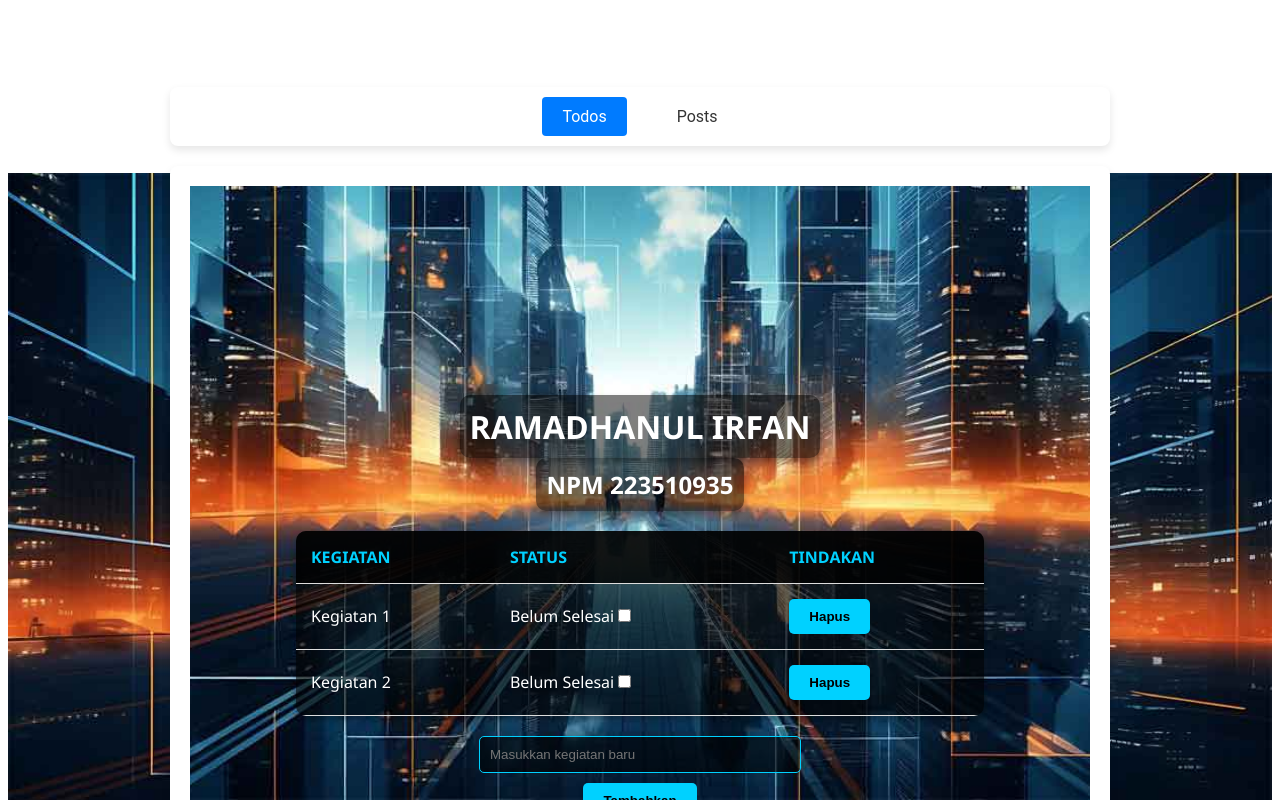
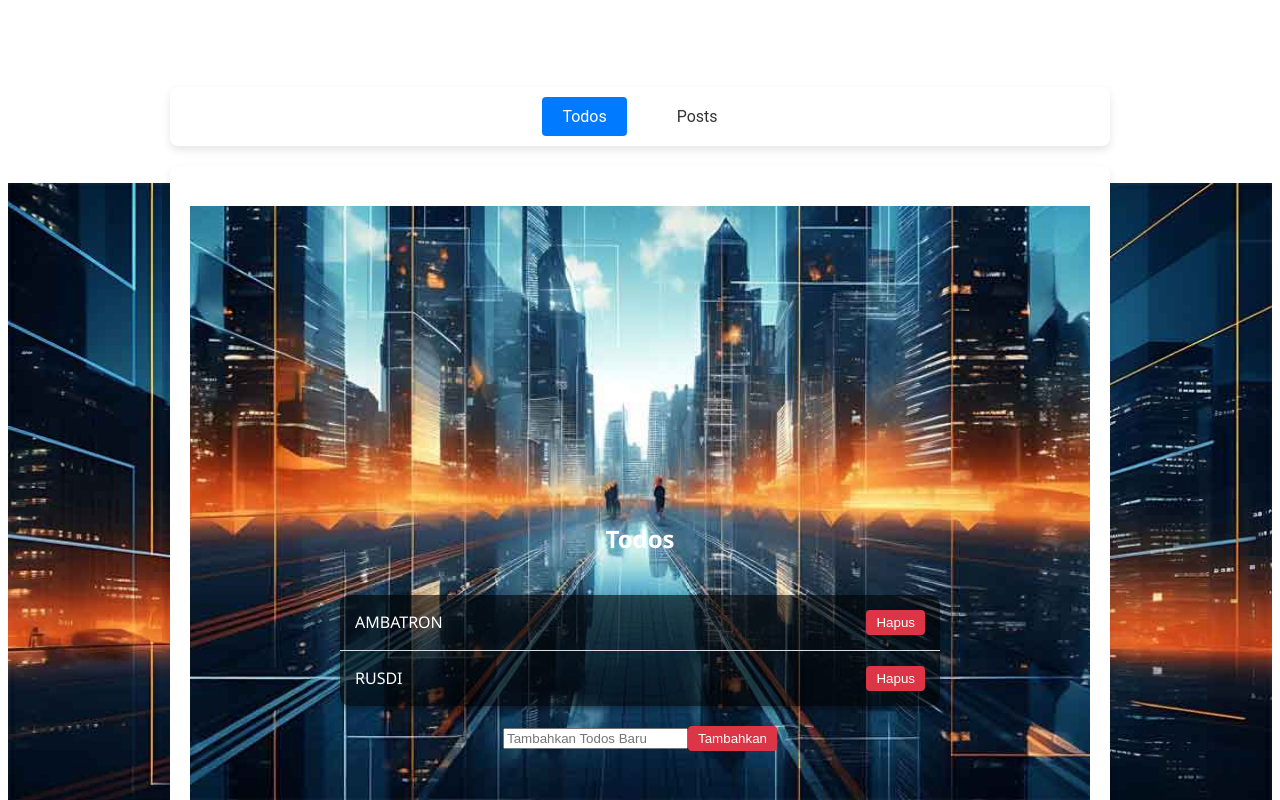
Before and after one commit to ramadhanulirfan77/223510935-UASPBK, a Vue app: page / in a window 1280 px wide. Both pictures are taken after a click on the item "Todos". Shown: the top 800 px of the page. Built offline with nearby package versions, Linux system fonts and the light colour scheme.

Commit message:
tugas pertemuan11

```diff
--- a/src/App.vue
+++ b/src/App.vue
@@ -1,15 +1,14 @@
-<!-- App.vue -->
 <template>
   <div class="app-container">
     <h1 class="welcome-text">Selamat Datang di Website Danul</h1>
     <nav>
       <ul>
-        <li @click="selectedMenu = 'todos'" :class="{ active: selectedMenu === 'todos' }">Todos</li>
-        <li @click="selectedMenu = 'posts'" :class="{ active: selectedMenu === 'posts' }">Posts</li>
+        <li @click="selectMenu('todos')" :class="{ active: selectedMenu === 'todos' }">Todos</li>
+        <li @click="selectMenu('posts')" :class="{ active: selectedMenu === 'posts' }">Posts</li>
       </ul>
     </nav>
     <div class="content">
-      <todos v-if="selectedMenu === 'todos'" />
+      <todos v-if="selectedMenu === 'todos'" @removeTodo="removeTodo" />
       <post v-if="selectedMenu === 'posts'" />
     </div>
   </div>
@@ -26,9 +25,16 @@ export default {
   },
   data() {
     return {
-      selectedMenu: '', // Memilih menu aktif: 'todos' atau 'posts'
+      selectedMenu: '',
     };
   },
+  methods: {
+    selectMenu(menu) {
+      this.selectedMenu = menu;
+    },
+    removeTodo() {
+    }
+  }
 };
 </script>
 
--- a/src/components/post.vue
+++ b/src/components/post.vue
@@ -1,13 +1,12 @@
 <template>
   <div class="background">
-    <h1>Users</h1>
-    <select v-model="selectedUser">
-      <option v-for="user in users" :key="user.id" :value="user.id">
-        {{ user.name }}
-      </option>
+    <select v-model="selectedUser" @change="getPosts">
+      <option value="">Pilih Pengguna</option>
+      <option v-for="user in users" :key="user.id" :value="user.id">{{ user.name }}</option>
     </select>
+
     <div v-if="isLoading">Loading posts...</div>
-    <div v-else>
+    <div v-else-if="selectedUser !== ''">
       <h2>Posts</h2>
       <ul>
         <li v-for="post in posts" :key="post.id" class="post-item">
@@ -16,40 +15,44 @@
         </li>
       </ul>
     </div>
+    <div v-else>
+      <p>Silakan pilih pengguna terlebih dahulu.</p>
+    </div>
   </div>
 </template>
 
 <script setup>
-import { ref, watch } from "vue";
+import { ref, watch, defineEmits } from 'vue';
 
+const { emit } = defineEmits();
+
+const posts = ref([]);
+const isLoading = ref(false);
+const selectedUser = ref('');
 const users = ref([]);
-const posts = ref([]);
-const selectedUser = ref(null);
-const isLoading = ref(false);
 
 const getUsers = async () => {
-  const resource = "https://jsonplaceholder.typicode.com/users";
-  const response = await fetch(resource);
+  const response = await fetch('https://jsonplaceholder.typicode.com/users');
   users.value = await response.json();
 };
 
 const getPosts = async () => {
-  if (selectedUser.value !== null) {
+  if (selectedUser.value !== '') {
     posts.value = [];
     isLoading.value = true;
     const response = await fetch(`https://jsonplaceholder.typicode.com/posts?userId=${selectedUser.value}`);
     posts.value = await response.json();
     isLoading.value = false;
+    emit('postsLoaded');
   }
 };
 
+watch(selectedUser, getPosts);
+
 getUsers();
-
-watch(selectedUser, getPosts);
 </script>
 
 <style scoped>
-/* CSS untuk pembungkus utama */
 .background {
   background-image: url(image/bgr.jpg);
   background-repeat: no-repeat;
@@ -66,26 +69,6 @@ watch(selectedUser, getPosts);
   font-family: 'Segoe UI', Tahoma, Geneva, Verdana, sans-serif;
 }
 
-/* Styling untuk heading */
-h1, h2 {
-  margin: 0;
-  padding: 10px;
-  background: rgba(0, 0, 0, 0.5);
-  border-radius: 10px;
-  text-align: center;
-  box-shadow: 0 4px 6px rgba(0, 0, 0, 0.3);
-}
-
-h3 {
-  margin: 0;
-  padding: 10px;
-  background: rgba(0, 0, 0, 0.5);
-  border-radius: 5px;
-  text-align: center;
-  box-shadow: 0 4px 6px rgba(0, 0, 0, 0.3);
-}
-
-/* Styling untuk select dropdown */
 select {
   padding: 10px;
   width: 300px;
@@ -97,7 +80,6 @@ select {
   cursor: pointer;
 }
 
-/* Styling untuk ul dan li */
 ul {
   list-style-type: none;
   padding: 0;
@@ -128,7 +110,6 @@ li p {
   padding: 0;
 }
 
-/* Styling untuk loading text */
 div[if="isLoading"] {
   margin-top: 20px;
   font-size: 18px;
--- a/src/components/todos.vue
+++ b/src/components/todos.vue
@@ -1,85 +1,57 @@
 <template>
-    <!-- Menggunakan div sebagai pembungkus utama -->
-    <div class="background">
-      <h1>RAMADHANUL IRFAN
-      </h1>
-      <h2>NPM 223510935
-      </h2>
-      <!-- Menampilkan kegiatan yang sudah ada dalam sebuah tabel -->
-      <table>
-        <thead>
-          <tr>
-            <th>Kegiatan</th>
-            <th>Status</th>
-            <th>Tindakan</th>
-          </tr>
-        </thead>
-        <tbody>
-          <tr v-for="activity in activities" :key="activity.id" :class="{ completed: activity.completed }">
-            <td>
-              <!-- Jika kegiatan sudah selesai, maka tampilkan dengan coretan -->
-              <span :style="{ 'text-decoration': activity.completed ? 'line-through' : 'none' }">{{ activity.name }}</span>
-            </td>
-            <td>
-              <!-- Jika kegiatan sudah selesai, tampilkan 'Telah Selesai', jika belum, tampilkan 'Belum Selesai' -->
-              <span v-if="activity.completed">Telah Selesai</span>
-              <span v-else>Belum Selesai</span>
-              <input type="checkbox" v-model="activity.completed">
-            </td>
-            <td>
-              <button @click="cancelActivity(activity.id)">Hapus</button>
-            </td>
-          </tr>
-        </tbody>
-      </table>
-
-      <!-- Form untuk menambahkan kegiatan baru -->
-      <form @submit.prevent="addActivity">
-        <input type="text" v-model="newActivity" placeholder="Masukkan kegiatan baru">
+  <div class="todos-container">
+    <h2>Todos</h2>
+    <ul>
+      <li v-for="todo in todos" :key="todo.id" class="todo-item">
+        <span :class="{ completed: todo.completed }">{{ todo.name }}</span>
+        <button @click="removeTodo(todo.id)">Hapus</button>
+      </li>
+    </ul>
+    <form @submit.prevent="addTodo">
+      <input type="text" v-model="newTodo" placeholder="Tambahkan Todos Baru">
       <button type="submit">Tambahkan</button>
     </form>
   </div>
 </template>
 
 <script setup>
-  import { ref } from 'vue';
+import { ref, defineEmits } from 'vue';
 
-  // Data contoh untuk kegiatan
-  const activities = ref([
-    { id: 1, name: 'Kegiatan 1', completed: false },
-    { id: 2, name: 'Kegiatan 2', completed: false }
+const { emit } = defineEmits();
+
+const todos = ref([
+  { id: 1, name: 'AMBATRON', completed: false },
+  { id: 2, name: 'RUSDI', completed: false }
 ]);
 
-  // Kolom input untuk kegiatan baru
-  const newActivity = ref('');
+const newTodo = ref('');
 
-  // Fungsi untuk menambahkan kegiatan baru
-  function addActivity() {
-    if (newActivity.value.trim() !== '') {
-      activities.value.push({ id: Date.now(), name: newActivity.value, completed: false });
-      newActivity.value = '';
+function addTodo() {
+  if (newTodo.value.trim() !== '') {
+    todos.value.push({ id: Date.now(), name: newTodo.value, completed: false });
+    newTodo.value = '';
+    emit('addTodo');
   }
 }
 
-  // Fungsi untuk membatalkan kegiatan
-  function cancelActivity(id) {
-    const index = activities.value.findIndex(activity => activity.id === id);
+function removeTodo(id) {
+  const index = todos.value.findIndex(todo => todo.id === id);
   if (index !== -1) {
-      activities.value.splice(index, 1);
+    todos.value.splice(index, 1);
+    emit('removeTodo');
   }
 }
 </script>
 
 <style scoped>
-/* CSS untuk pembungkus utama */
-.background {
+
+.todos-container {
+  margin-top: 20px;
   background-image: url(image/bgr.jpg);
   background-repeat: no-repeat;
   background-size: cover;
   background-attachment: fixed;
   background-position: center;
-  min-height: 100vh;
-
   min-height: 100vh;
   padding: 20px;
   display: flex;
@@ -90,90 +62,50 @@
   font-family: 'Segoe UI', Tahoma, Geneva, Verdana, sans-serif;
 }
 
-/* Styling untuk heading */
-h1, h2 {
-  margin: 0;
-  padding: 10px;
-  background: rgba(0, 0, 0, 0.5);
+
+.todos-container ul {
+  list-style-type: none;
+  padding: 0;
+  margin: 20px 0;
+  width: 100%;
+  max-width: 600px;
+  background-color: rgba(0, 0, 0, 0.6);
   border-radius: 10px;
-  text-align: center;
   box-shadow: 0 4px 6px rgba(0, 0, 0, 0.3);
 }
 
-/* Tabel dengan tema modern masa depan */
-table {
-  width: 80%;
-  margin-top: 20px;
-  border-collapse: collapse;
-  box-shadow: 0 4px 6px rgba(0, 0, 0, 0.3);
-  border-radius: 10px;
-  overflow: hidden;
-  background-color: rgba(0, 0, 0, 0.6);
-}
-
-th, td {
+.todos-container li {
+  display: flex;
+  justify-content: space-between;
+  align-items: center;
   padding: 15px;
-  text-align: left;
   border-bottom: 1px solid #ddd;
-}
-
-th {
-  background-color: rgba(0, 0, 0, 0.8);
-  color: #00d1ff;
-  text-transform: uppercase;
-}
-
-td {
   color: #ffffff;
 }
 
-tr:hover {
+.todos-container li:last-child {
+  border-bottom: none;
+}
+
+.todos-container li:hover {
   background-color: rgba(0, 0, 0, 0.4);
 }
 
-.completed {
-  background-color: rgba(0, 128, 0, 0.3);
+.todos-container li p {
+  margin: 10px 0 0;
+  padding: 0;
 }
 
-/* Styling untuk form */
-form {
-  display: flex;
-  flex-direction: column;
-  align-items: center;
-  margin-top: 20px;
+.todos-container button {
+  background-color: #dc3545;
+  color: #fff;
+  border: none;
+  border-radius: 4px;
+  padding: 5px 10px;
+  cursor: pointer;
 }
 
-input[type="text"] {
-  padding: 10px;
-  width: 300px;
-  border: 1px solid #00d1ff;
-  border-radius: 5px;
-  margin-bottom: 10px;
-  background-color: rgba(0, 0, 0, 0.6);
-  color: #ffffff;
-}
-
-button {
-  padding: 10px 20px;
-  border: none;
-  border-radius: 5px;
-  background-color: #00d1ff;
-  color: #000000;
-  cursor: pointer;
-  font-weight: bold;
-  transition: background-color 0.3s;
-}
-
-button:hover {
-  background-color: #00a0cc;
-}
-
-button:active {
-  background-color: #007a99;
-}
-
-/* Menambahkan coretan untuk kegiatan yang sudah selesai */
-.completed span {
-  text-decoration: line-through;
+.todos-container button:hover {
+  background-color: #c82333;
 }
 </style>
```
Lines whose indentation alone changed are shown as unchanged.
